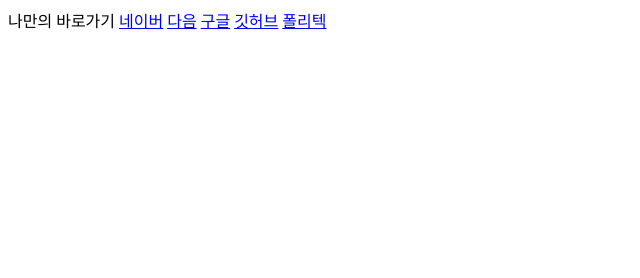
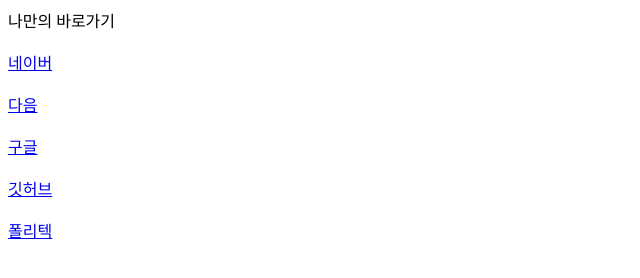
Before and after one commit to gyuheeyang/web, a plain HTML site: page class1/html/html1.html in a window 1280 px wide. Shown: the whole page, without its empty margins (0-640 px from the left). Drawn offline with Linux system fonts and the light colour scheme.

Commit message:
html, link

```diff
--- a/class1/html/html1.html
+++ b/class1/html/html1.html
@@ -7,11 +7,11 @@
   <title>Document</title>
 </head>
 <body>
-  나만의 바로가기
-  <a href="http://www.naver.com">네이버</a>
-  <a href="http://www.daum.net">다음</a>
-  <a href="http://www.goodle.com">구글</a>
-  <a href="http://www.github.com">깃허브</a>
-  <a href="http://www.kopo.ac.kr">폴리텍</a>
+  나만의 바로가기<br><br>
+  <a href="http://www.naver.com">네이버</a><br><br>
+  <a href="http://www.daum.net">다음</a><br><br>
+  <a href="http://www.goodle.com">구글</a><br><br>
+  <a href="http://www.github.com">깃허브</a><br><br>
+  <a href="http://www.kopo.ac.kr">폴리텍</a><br><br>
 </body>
 </html>
```
